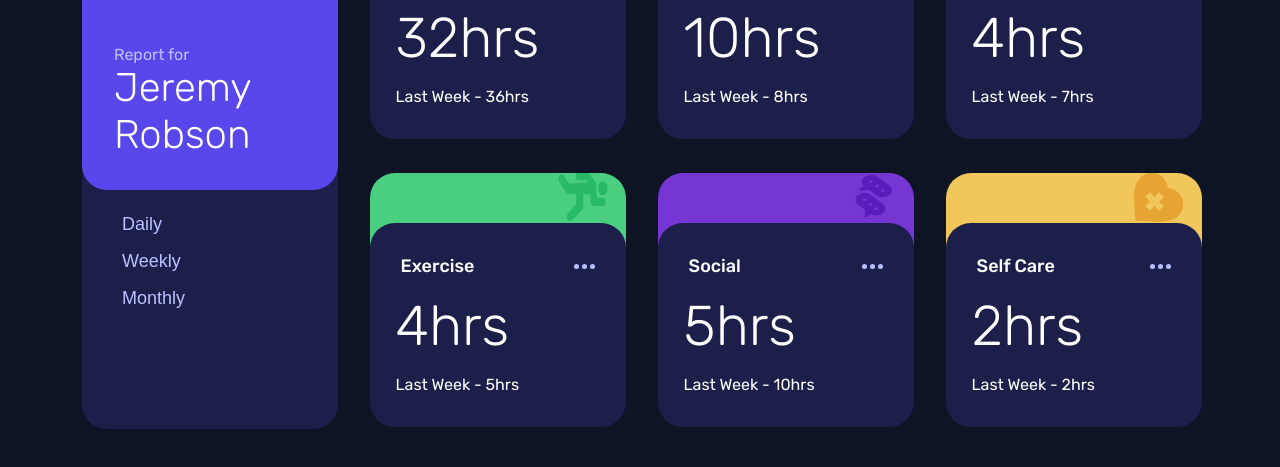
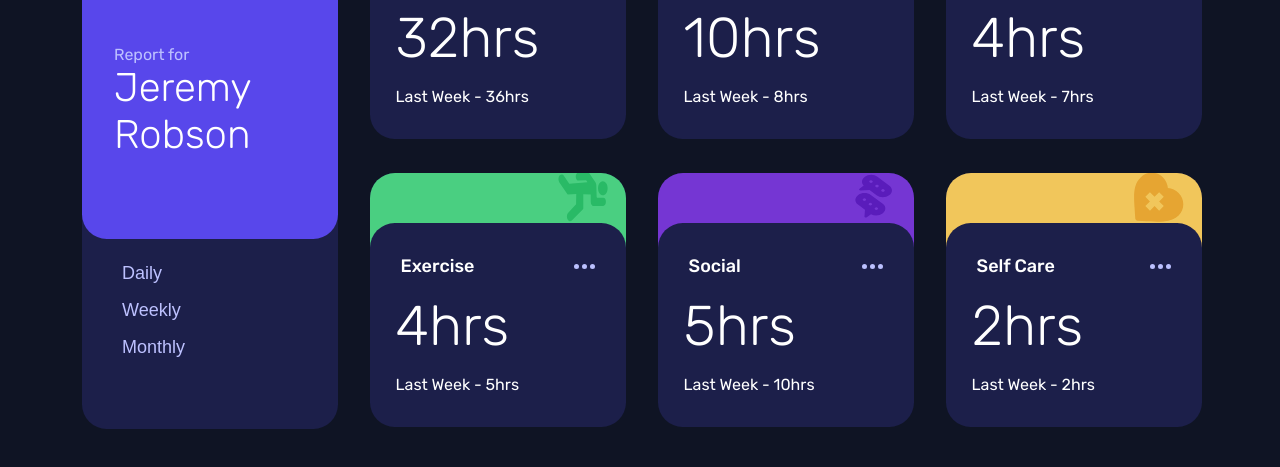
Before and after one commit to CoderAlchemy24/frm-time-tracking-dashboard, a website built with Vite: page index.html in a window 1280 px wide. Shown: the part 155-622 px from the top of the page. Built offline with nearby package versions, Linux system fonts and the light colour scheme.

Commit message:
change unit

```diff
--- a/src/styles.css
+++ b/src/styles.css
@@ -145,7 +145,7 @@ body{
     gap: var(--spacing-100);
 
     width: 100%;
-    height: 22.125;
+    height: 22.125rem;
 
     background-color: var(--color-purple-600);
     border-radius: 1.55rem;
```
